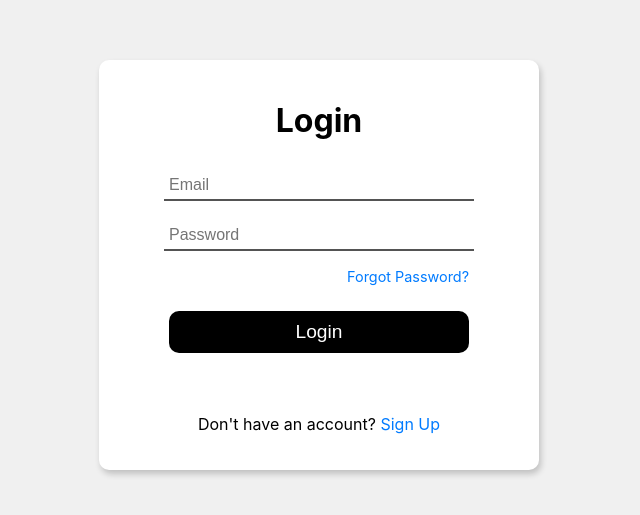
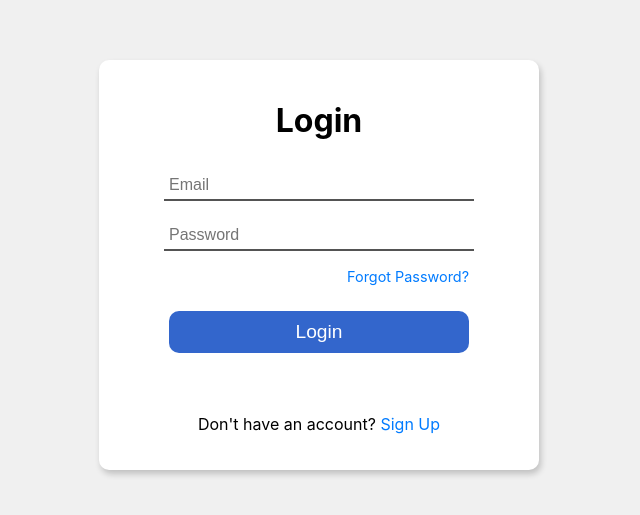
Before and after one commit to BrandonBiernat/inventory-management-tool-client, a React (Create React App) app: page / in a window 1280 px wide. Shown: the part 135-650 px from the top of the page, without its empty margins (321-961 px from the left). Built offline with nearby package versions, Linux system fonts and the light colour scheme.

Commit message:
added cookie to store the auth token

```diff
--- a/src/components/button.tsx
+++ b/src/components/button.tsx
@@ -31,9 +31,9 @@ const Button = (props: ButtonProps) => {
                 width: '100%',
                 padding: '10px',
                 borderRadius: '10px',
-                backgroundColor: isHovered ? 'blue' : 'black',
+                backgroundColor: '#3366cc',
                 color: 'white',
-                transition: 'background-color 0.3s',
+                transition: 'box-shadow 0.3s',
                 boxShadow: isHovered ? '0 0 10px rgba(0, 0, 255, 0.5)' : 'none'
             }}>
                 {props.text}
--- a/src/components/input.tsx
+++ b/src/components/input.tsx
@@ -32,7 +32,7 @@ const Input = (props: InputProps) => {
                     padding: '5px',
                     outline: '0',
                     borderWidth: '0 0 2px',
-                    borderColor: isFocused ? 'blue' : 'black',
+                    borderColor: isFocused ? '#3366cc' : 'black',
                     transition: 'border-color 0.3s'
                 }}
             />
--- a/src/pages/login.tsx
+++ b/src/pages/login.tsx
@@ -3,14 +3,12 @@ import Button from "../components/button";
 import Input from "../components/input";
 import ErrorMessage from "../components/errorMessage";
 import axios from "axios";
-import { LoginResponse } from "../types/LoginResponse";
 import { useNavigate } from "react-router-dom";
 
 const Login = () => {
     const [email, setEmail] = useState<string>('');
     const [password, setPassword] = useState<string>('');
     const [error, setError] = useState<string>('');
-    const [response, setResponse] = useState<LoginResponse>();
     const navigate = useNavigate();
 
     const onEmailChange = (e: ChangeEvent<HTMLInputElement>) => {
@@ -36,10 +34,11 @@ const Login = () => {
         axios.post('http://localhost:8080/api/v1/auth/login', {
             email: email,
             password: password
+        }, {
+            withCredentials: true
         })
         .then((response) => {
-            setResponse(response.data);
-            console.log(response);
+            console.log(response)
             navigate('/home');
         })
         .catch((error) => {
--- a/src/types/LoginResponse.ts
+++ /dev/null
@@ -1,4 +0,0 @@
-export type LoginResponse = {
-    token: string;
-    refreshToken: string;
-}
```
